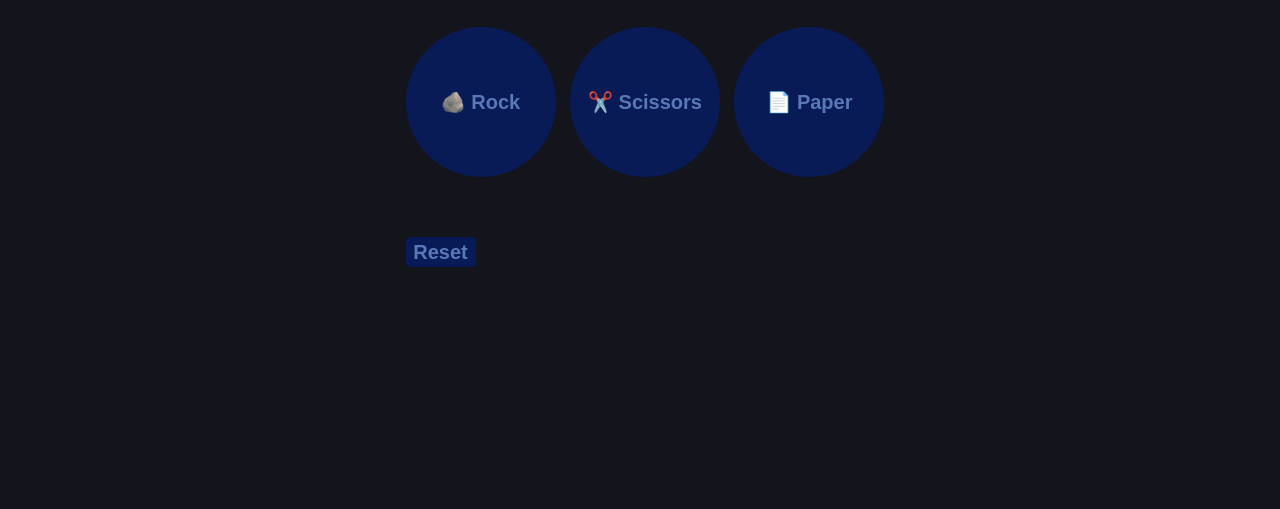
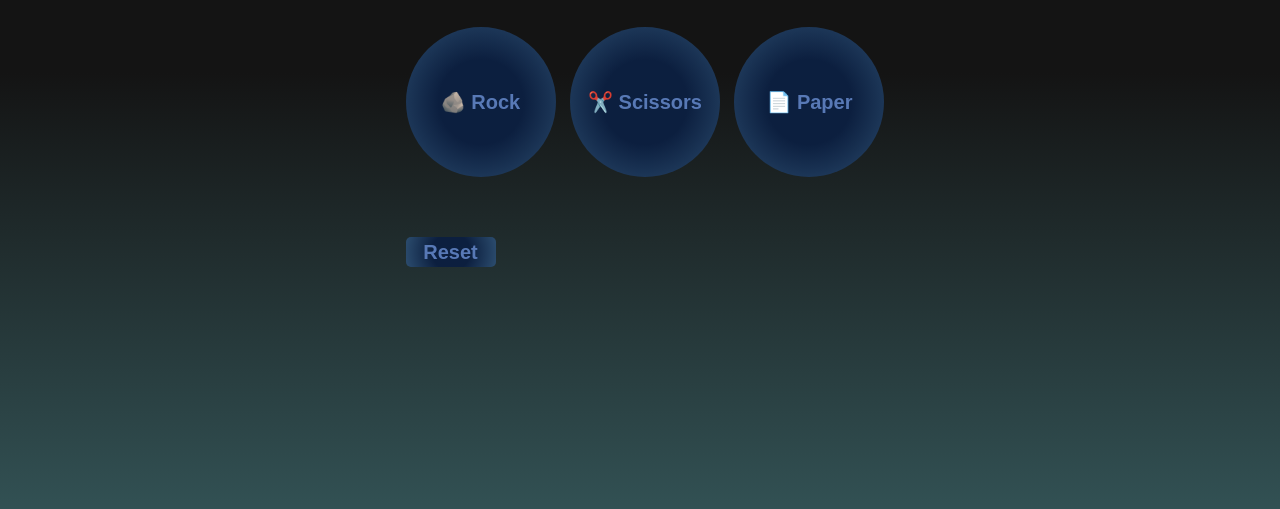
Before and after one commit to Saad05-dev/Rock-Paper-Scissors, a plain HTML site: page index.html in a window 1280 px wide. Shown: the part 87-596 px from the top of the page. Drawn offline with Linux system fonts and the light colour scheme.

Commit message:
Rock-paper-scissors

```diff
--- a/styles.css
+++ b/styles.css
@@ -2,10 +2,19 @@
     margin: 0;
     padding: 0;
 }
+html{
+    height: 100%;
+}
 body{
-    background-color: #14141d;
+    /*background-color: #14141d;*/
+    background: linear-gradient(
+        to bottom,
+  #141414 20%,
+  #35575a 80%
+        );
     color: rgb(134, 202, 207);
     font-family: Arial, Helvetica, sans-serif;
+    height: 100%;
 }
 div{
     display: flex;
@@ -33,16 +42,32 @@ button{
     border-radius: 50%;
     border: none;
     color: rgb(88, 121, 182);
-    background-color: rgb(9, 27, 87);
+    background: radial-gradient( circle, #0c1f3f 40%, #2c4d6f 100%) ;
     cursor: pointer;
     text-align: center;
 }
+button:hover{
+    background: radial-gradient( circle, #274477 40%, #6084a8 100%);
+    color: rgb(147, 169, 209);
+    opacity: 0.9;
+    transition: 0.5s;
+    box-shadow: 0 0 15px white;
+    text-shadow: 2px 2px 10px rgb(7, 85, 76);
+}
+button:active{
+    color: white;
+    background: radial-gradient( circle, #cbd1db 40%, #6084a8 100%);
+    scale: 0.7;
+}
 .reset{
     height: 30px;
-    width: 70px;
+    width: 90px;
     background-color: rgb(9, 27, 87);
     border-radius: 5px;
     border: none;
+}
+.reset:hover{
+    box-shadow: 2px 2px 10px white;
 }
 p{
     margin-top: 30px;
```
